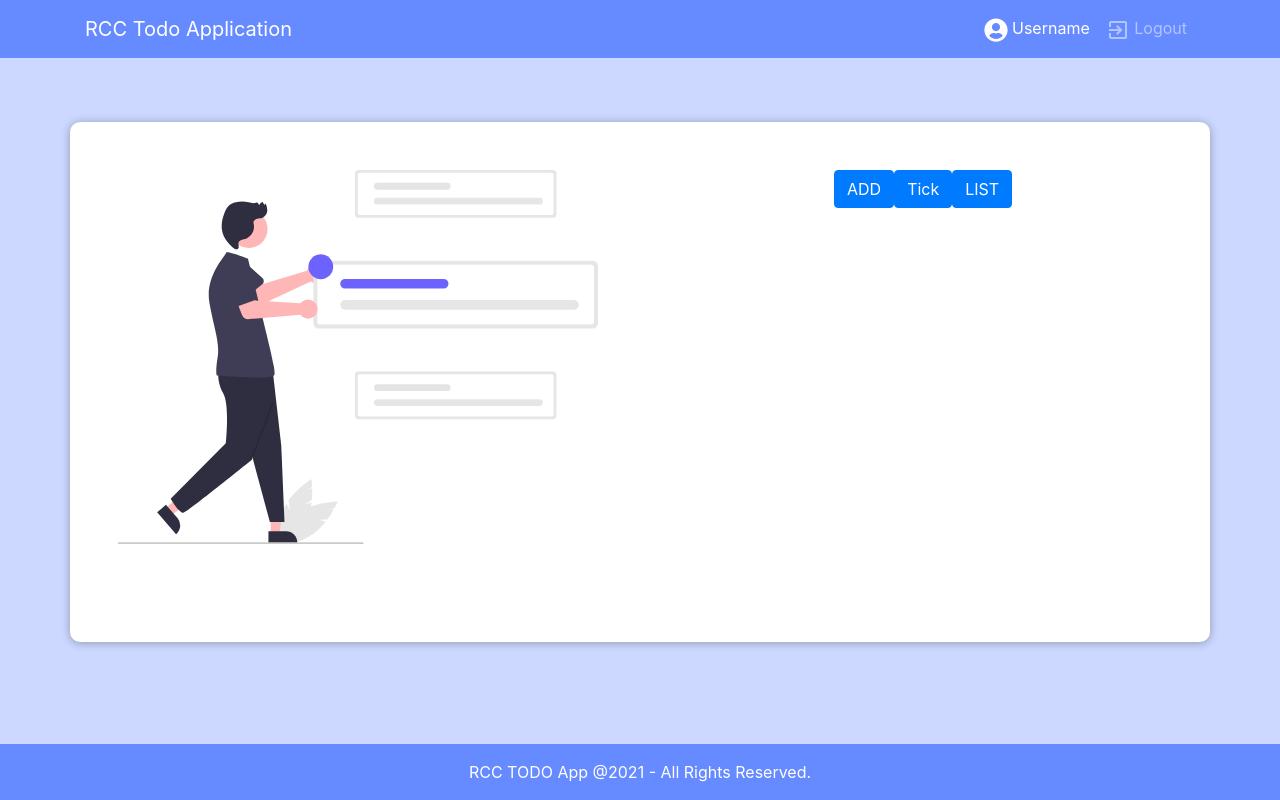
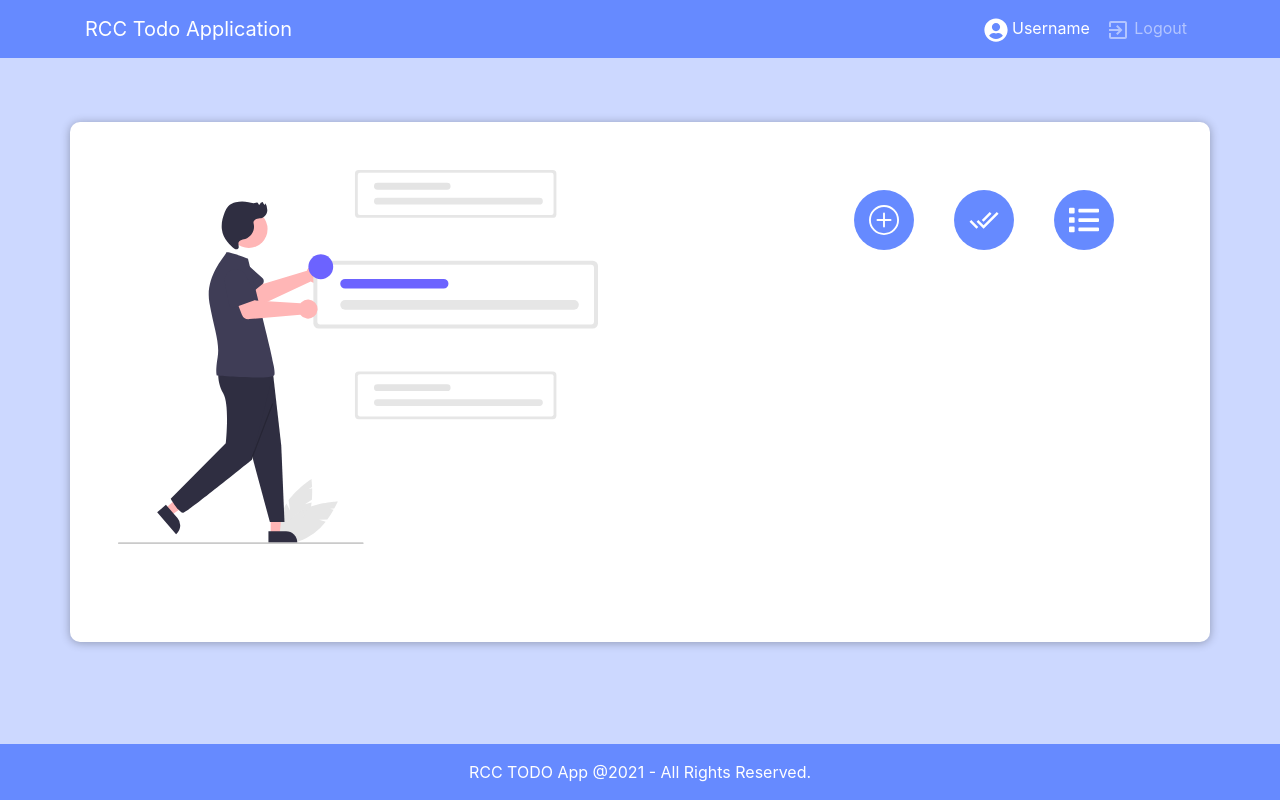
Before and after one commit to RCC-MRU/todo-app-frontend, a React (Create React App) app: page /dashboard in a window 1280 px wide. Built offline with nearby package versions, Linux system fonts and the light colour scheme.

Commit message:
dashboard processing

```diff
--- a/src/Components/DashBoardComponent.jsx
+++ b/src/Components/DashBoardComponent.jsx
@@ -1,5 +1,7 @@
 import React from 'react'
-
+import { BsPlusCircle} from "react-icons/bs";
+import { MdDoneAll } from "react-icons/md";
+import { FaList} from "react-icons/fa";
 const DashBoardComponent = () => {
   return (
     <React.Fragment>
@@ -15,9 +17,9 @@ const DashBoardComponent = () => {
             />
           </div>
           <div className="col-md-4">
-            <button type="button" class="btn btn-primary">ADD</button>
-            <button type="button" class="btn btn-primary">Tick</button>
-            <button type="button" class="btn btn-primary ">LIST</button>
+            <button type="button" class="btn btn-primary DashboardButton"><BsPlusCircle size={30} /></button>
+            <button type="button" class="btn btn-primary DashboardButton"><MdDoneAll size={30} /></button>
+            <button type="button" class="btn btn-primary DashboardButton"><FaList size={30} /></button>
         </div>
       </div>
       </div>
--- a/src/Styles/Index.css
+++ b/src/Styles/Index.css
@@ -14,7 +14,6 @@ body {
 }
 
 .white-box {
-
   background-color: var(--white-color);
   border-radius: 10px;
   box-shadow: 0 1px 10px rgba(0, 0, 0, 0.3);
@@ -47,10 +46,16 @@ body {
   font-weight: 600;
 }
 
-.btn-btn-primary{
-  border-radius: 50px;
+.DashboardButton {
+  border-radius: 150px;
+  color: white;
+  background-color: var(--blue-color-dark);
+  border: none;
+  padding: 15px;
+  margin: 20px;
+
+  align-self: flex-end;
 }
-
 
 /* ==================== Header ==================== */
 
```
